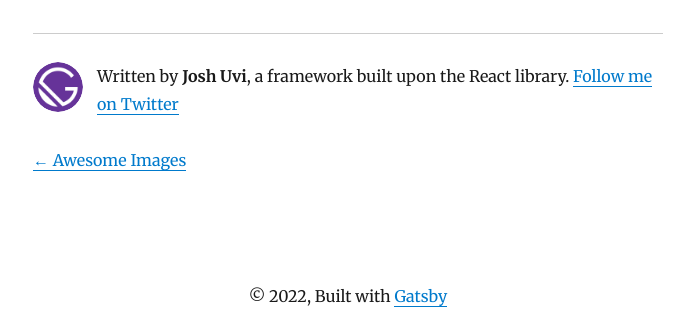
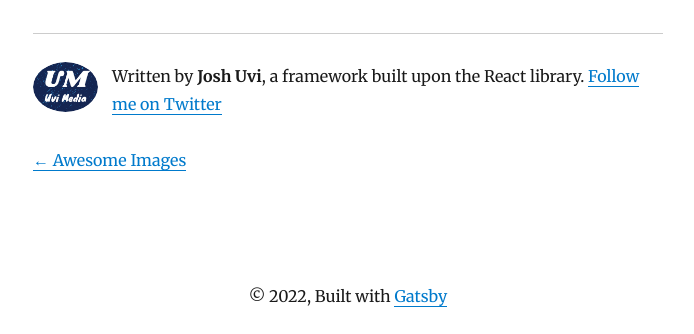
Before and after one commit to Josh-Uvi/uvi-blog, a Gatsby site: page /blog/2022-03-23-test-blog-from-netlify-cms/ in a window 1280 px wide. Shown: the part 597-931 px from the top of the page, without its empty margins (292-986 px from the left). Built offline with nearby package versions, Linux system fonts and the light colour scheme; Gatsby itself is replaced by a stand-in of ours; some packages are replaced by stand-ins of ours.

Commit message:
updated logo image and bio component

```diff
--- a/gatsby-config.js
+++ b/gatsby-config.js
@@ -4,7 +4,7 @@ module.exports = {
     title: `Josh Uvi Personal Blog`,
     author: `Josh Uvi`,
     description: `A starter personal blog with styled components, dark mode, and Netlify CMS.`,
-    siteUrl: `https://gatsby-starter-blog-demo.netlify.com/`,
+    siteUrl: `https://uvi-blog.netlify.app`,
     social: {
       twitter: `Uvi_jr`,
     },
@@ -121,7 +121,7 @@ module.exports = {
         theme_color: `#663399`,
         display: `minimal-ui`,
         // edit below
-        icon: `content/assets/gatsby-icon.png`,
+        icon: `content/assets/UM.png`,
       },
     },
     {
--- a/package.json
+++ b/package.json
@@ -5,7 +5,7 @@
   "version": "1.0.0",
   "author": "Josh Uvi <joshuauvbiekpahor@gmail.com>",
   "bugs": {
-    "url": "https://github.com/gatsbyjs/gatsby/issues"
+    "url": "https://github.com/Josh-Uvi/uvi-blog/issues"
   },
   "dependencies": {
     "@mdx-js/mdx": "^1.5.1",
@@ -50,7 +50,7 @@
     "gatsby-plugin-root-import": "^2.0.5",
     "prettier": "^1.17.0"
   },
-  "homepage": "https://github.com/gatsbyjs/gatsby-starter-blog#readme",
+  "homepage": "https://github.com/Josh-Uvi/uvi-blog/blob/main/README.md",
   "keywords": [
     "gatsby"
   ],
@@ -58,7 +58,7 @@
   "main": "n/a",
   "repository": {
     "type": "git",
-    "url": "git+https://github.com/gatsbyjs/gatsby-starter-blog.git"
+    "url": "https://github.com/Josh-Uvi/uvi-blog"
   },
   "scripts": {
     "build": "gatsby build",
--- a/src/components/bio.js
+++ b/src/components/bio.js
@@ -26,11 +26,11 @@ function Bio() {
               style={{
                 marginRight: rhythm(1 / 2),
                 marginBottom: 0,
-                minWidth: 50,
+                minWidth: 65,
                 borderRadius: `100%`,
               }}
               imgStyle={{
-                borderRadius: `50%`,
+                borderRadius: `90%`,
               }}
             />
             <p>
@@ -50,7 +50,7 @@ function Bio() {
 
 const bioQuery = graphql`
   query BioQuery {
-    avatar: file(absolutePath: { regex: "/gatsby-icon.png/" }) {
+    avatar: file(absolutePath: { regex: "/UM.png/" }) {
       childImageSharp {
         fixed(width: 50, height: 50) {
           ...GatsbyImageSharpFixed
--- a/static/admin/config.yml
+++ b/static/admin/config.yml
@@ -12,9 +12,8 @@ collections:
     create: true
     slug: "{{year}}-{{month}}-{{day}}-{{slug}}"
     editor:
-      preview: false
+      preview: true
     fields:
-      - { name: path, label: Path }
       - { name: date, label: Date, widget: date }
       - { name: title, label: Title, widget: "string" }
       - { name: description, label: Description, widget: "string" }
```
Also changed, not shown: README.md, content/assets/UM.png (added), content/assets/gatsby-icon.png (deleted).
